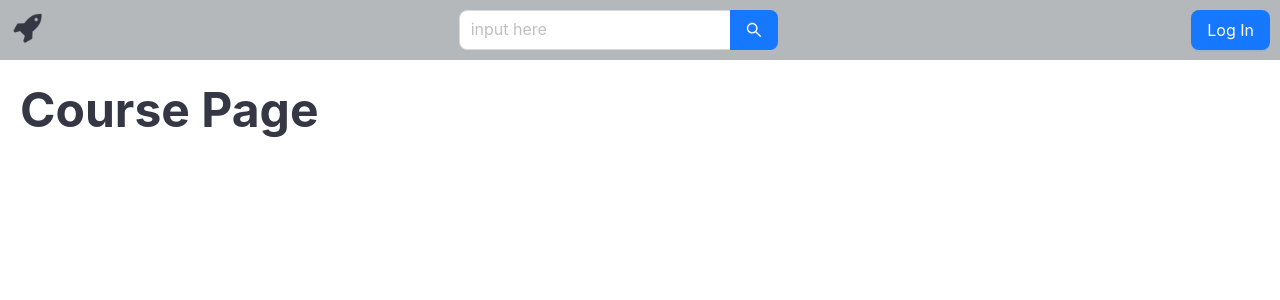
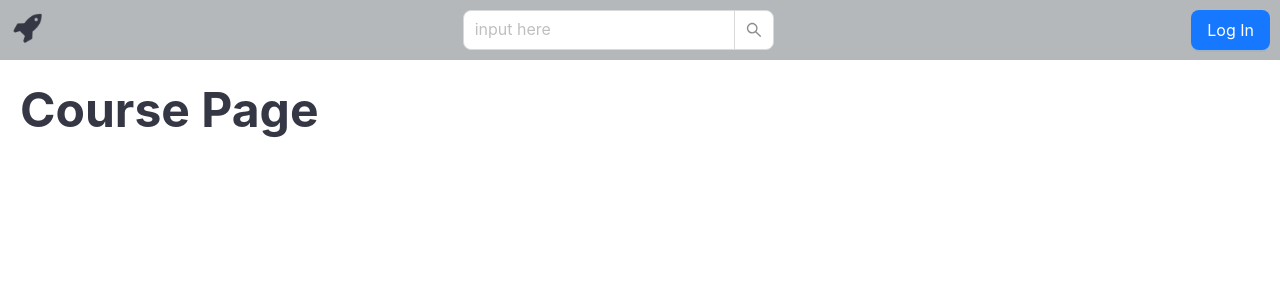
Before and after one commit to epotapov/Apollo, a React (Create React App) app in the folder apollo-frontend/: page /Course in a window 1280 px wide. Shown: the top 300 px of the page. Built offline with nearby package versions, Linux system fonts and the light colour scheme.

Commit message:
new search bar

```diff
--- a/apollo-frontend/src/App.js
+++ b/apollo-frontend/src/App.js
@@ -6,7 +6,8 @@ import LoginPage from './components/LoginPage';
 import SignUpPage from './components/SignUpPage';
 import TellUsMore from './components/TellUsMore';
 import DiningHall from './components/DiningHall';
-import { CoursePage } from './components/CoursePage';
+import CoursePage from './components/CoursePage';
+import Error from './components/Error';
 
 function App() {
   return (
@@ -17,6 +18,7 @@ function App() {
       <Route exact path='/TellUsMore' element={<TellUsMore/>}/>
       <Route exact path='/DiningHall' element={<DiningHall/>}/>
       <Route exact path='/Course' element={<CoursePage/>}/>
+      <Route exact path='*' element={<Error/>}/>
     </Routes>
   );
 }
--- a/apollo-frontend/src/components/CoursePage.js
+++ b/apollo-frontend/src/components/CoursePage.js
@@ -1,10 +1,10 @@
 import { React, useState} from 'react';
 import { Link } from 'react-router-dom'
 
-import { Navbar } from './Navbar';
+import Navbar from './Navbar';
 import { Button, Checkbox, Form, Input, Radio } from 'antd';
 
-export const CoursePage = () => {
+export default function CoursePage() {
     return(
         <div>
             <Navbar/>
--- /dev/null
+++ b/apollo-frontend/src/components/Error.js
@@ -0,0 +1,12 @@
+import React from 'react';
+import { Link } from 'react-router-dom';
+
+export default function Error() {
+    return(
+        <div className='Container'>
+            <h1>
+                Page not found.
+            </h1>
+        </div>
+    )
+}
--- a/apollo-frontend/src/components/LandingPage.js
+++ b/apollo-frontend/src/components/LandingPage.js
@@ -3,7 +3,7 @@ import { useState } from 'react';
 import logo from '../img/apollo-gray.png';
 import { Link } from 'react-router-dom';
 
-import { SearchBar } from './SearchBar';
+import SearchBar from './SearchBar';
 
 import { Button } from 'antd';
 
--- a/apollo-frontend/src/components/Navbar.js
+++ b/apollo-frontend/src/components/Navbar.js
@@ -2,10 +2,10 @@ import { React, useState} from 'react';
 import { Link } from 'react-router-dom'
 import logo from '../img/apollo-gray.png';
 
-import { AutoComplete, Button } from 'antd';
-import { SearchBar } from './SearchBar';
+import { Button } from 'antd';
+import SearchBar from './SearchBar';
 
-export const Navbar = () => {
+export default function Navbar() {
     const [size, setSize] = useState('large');
     return(
         <div id='Navbar'>
--- a/apollo-frontend/src/components/SearchBar.js
+++ b/apollo-frontend/src/components/SearchBar.js
@@ -1,11 +1,11 @@
 import React from 'react';
 import { useState } from 'react';
-import { Link } from 'react-router-dom';
 
-import { AutoComplete, Input, Button } from 'antd';
+import { UserOutlined } from '@ant-design/icons';
+import { AutoComplete, Input } from 'antd';
 
 
-const getRandomInt = (max, min = 0) => Math.floor(Math.random() * (max - min + 1)) + min;
+/*const getRandomInt = (max, min = 0) => Math.floor(Math.random() * (max - min + 1)) + min;
 const searchResult = (query) =>
 new Array(getRandomInt(5))
 .join('.')
@@ -33,18 +33,64 @@ new Array(getRandomInt(5))
             </div>
         ),
     };
+});*/
+
+const renderTitle = (title) => (
+    <span>
+      {title}
+      <a
+        style={{
+          float: 'right',
+        }}
+        href="https://www.google.com/search?q=antd"
+      >
+        more
+      </a>
+    </span>
+  );
+
+const renderItem = (title, count) => ({
+    value: title,
+    label: (
+        <div
+        style={{
+            display: 'flex',
+            justifyContent: 'space-between',
+        }}
+        >
+        {title}
+        <span>
+            <UserOutlined /> {count}
+        </span>
+        </div>
+    ),
 });
 
-export const SearchBar = () => {
+const options = [
+    {
+        label: renderTitle('Courses'),
+        options: [renderItem('AntDesign', 10000), renderItem('AntDesign UI', 10600)],
+    },
+    {
+        label: renderTitle('Dining Courts'),
+        options: [renderItem('AntDesign UI FAQ', 60100), renderItem('AntDesign FAQ', 30010)],
+    },
+    {
+        label: renderTitle('Users'),
+        options: [renderItem('AntDesign design language', 100000)],
+    },
+];
+
+export default function SearchBar() {
     const [options, setOptions] = useState([]);
     const [size, setSize] = useState('large');
-    const handleSearch = (value) => {
+    /*const handleSearch = (value) => {
         setOptions(value ? searchResult(value) : []);
     };
     const onSelect = (value) => {
         console.log('onSelect', value);
-    };
-    return (
+    };*/
+    /*return (
         <AutoComplete
             dropdownMatchSelectWidth={252}
             options={options}
@@ -53,5 +99,14 @@ export const SearchBar = () => {
             >
             <Input.Search size="large" placeholder="input here" enterButton />
         </AutoComplete>
+    )*/
+    return(
+        <AutoComplete
+            popupClassName="certain-category-search-dropdown"
+            dropdownMatchSelectWidth={500}
+            options={options}
+        >
+            <Input.Search size="large" placeholder="input here" />
+        </AutoComplete>
     )
 }
```
